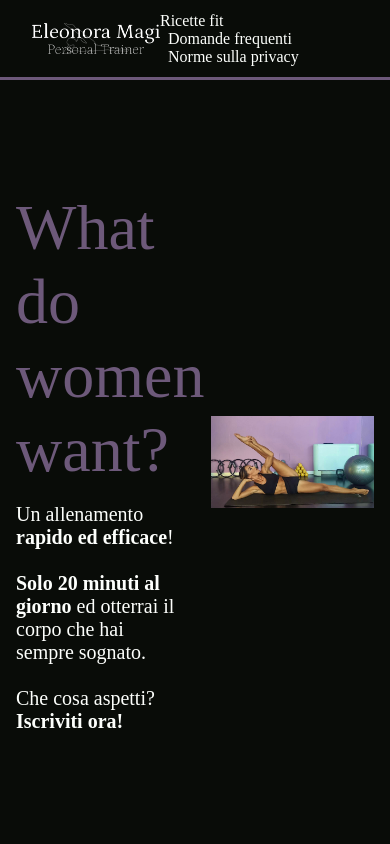
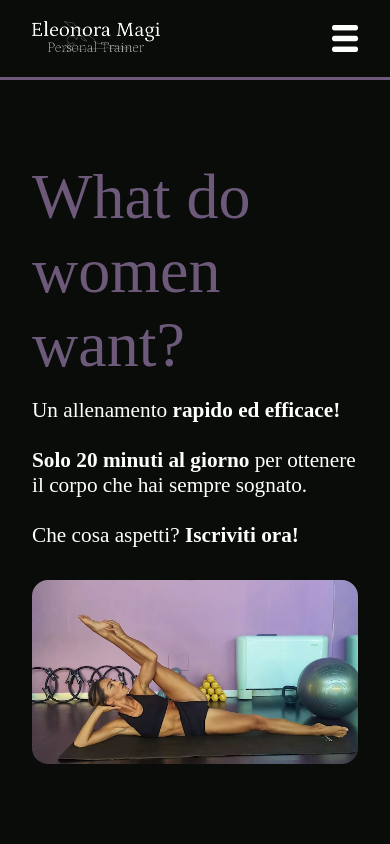
Before and after one commit to Zudjo/eleonora_magi, a PHP site: template templates/pages/home.html.twig in a window 390 px wide. Run offline with PHP 8.4, Linux system fonts and the light colour scheme; the template is opened without the code that fills it, so the values that code supplies are empty; style sheets or scripts are compiled from the project's sources; some libraries are stand-ins or nearby versions; some web fonts are replaced.

Commit message:
added mobile support

```diff
--- a/assets/styles/components/header.sass
+++ b/assets/styles/components/header.sass
@@ -13,14 +13,25 @@
     border-bottom-color: colors.$purple
     border-bottom-width: .2rem
 
-    & > img
+    & > a > #logo
         width: 8rem
+
+    & > a > #hamburger-icon
+        display: none
+        height: calc(dimensions.$header_height * .33)
+
+        @media (max-width: 433px)
+            display: block
+
 
     & > ul
         list-style-type: none
 
         & > li
             float: left
+
+            @media (max-width: 433px)
+                display: none
 
             &:first-child > a
                 margin-right: .5rem
--- a/assets/styles/pages/home.sass
+++ b/assets/styles/pages/home.sass
@@ -8,9 +8,18 @@
         justify-content: center
         padding: 2rem
 
+        @media (max-width: 433px)
+            flex-direction: column
+
         & > div
             width: 50%
             margin-right: 1rem
+
+            @media (max-width: 433px)
+                width: auto
+                margin-right: 0
+                margin-bottom: 1rem
+
 
             & > h1
                 font-size: 4rem
@@ -20,9 +29,15 @@
 
             & > p
                 margin-top: 1rem
-                font-size: 1.25rem
+                font-size: 1.33rem
                 font-weight: 300
 
         & > img
             width: 50%
             margin-left: 1rem
+            border-radius: 1rem
+
+            @media (max-width: 433px)
+                width: 100%
+                margin-left: 0
+                margin-top: 1rem
--- a/templates/base.html.twig
+++ b/templates/base.html.twig
@@ -2,6 +2,7 @@
 <html>
     <head>
         <meta charset="UTF-8">
+        <meta name="viewport" content="width=device-width,initial-scale=1">
         <title>{% block title %}Eleonora Magi{% endblock %}</title>
         <link rel="icon" href="{{ asset('images/logo-nero-quadrato.webp') }}">
         {% block stylesheets %}
--- a/templates/components/header.html.twig
+++ b/templates/components/header.html.twig
@@ -1,5 +1,7 @@
 <div id="header">
-    <img src="{{ asset('images/logo_bianco.webp') }}">
+    <a href="">
+        <img id="logo" src="{{ asset('images/logo_bianco.webp') }}">
+    </a>
     <ul>
         <li>
             <a href="">Ricette fit</a>
@@ -11,4 +13,7 @@
             <a href="">Norme sulla privacy</a>
         </li>
     </ul>
+    <a href="">
+        <img id="hamburger-icon" src="{{ asset('images/hamburger-menu-icon.webp') }}">
+    </a>
 </div>
--- a/templates/pages/home.html.twig
+++ b/templates/pages/home.html.twig
@@ -8,9 +8,9 @@
     <div>
         <h1>What do women want?</h1>
         <p>
-            Un allenamento <strong>rapido ed efficace</strong>!
+            Un allenamento <strong>rapido ed efficace!</strong>
             <br><br>
-            <strong>Solo 20 minuti al giorno</strong> ed otterrai il corpo che hai sempre sognato.
+            <strong>Solo 20 minuti al giorno</strong> per ottenere il corpo che hai sempre sognato.
             <br><br>
             Che cosa aspetti? <strong>Iscriviti ora!</strong>
         </p>
```
Also changed, not shown: public/images/hamburger-menu-icon.webp (added).
